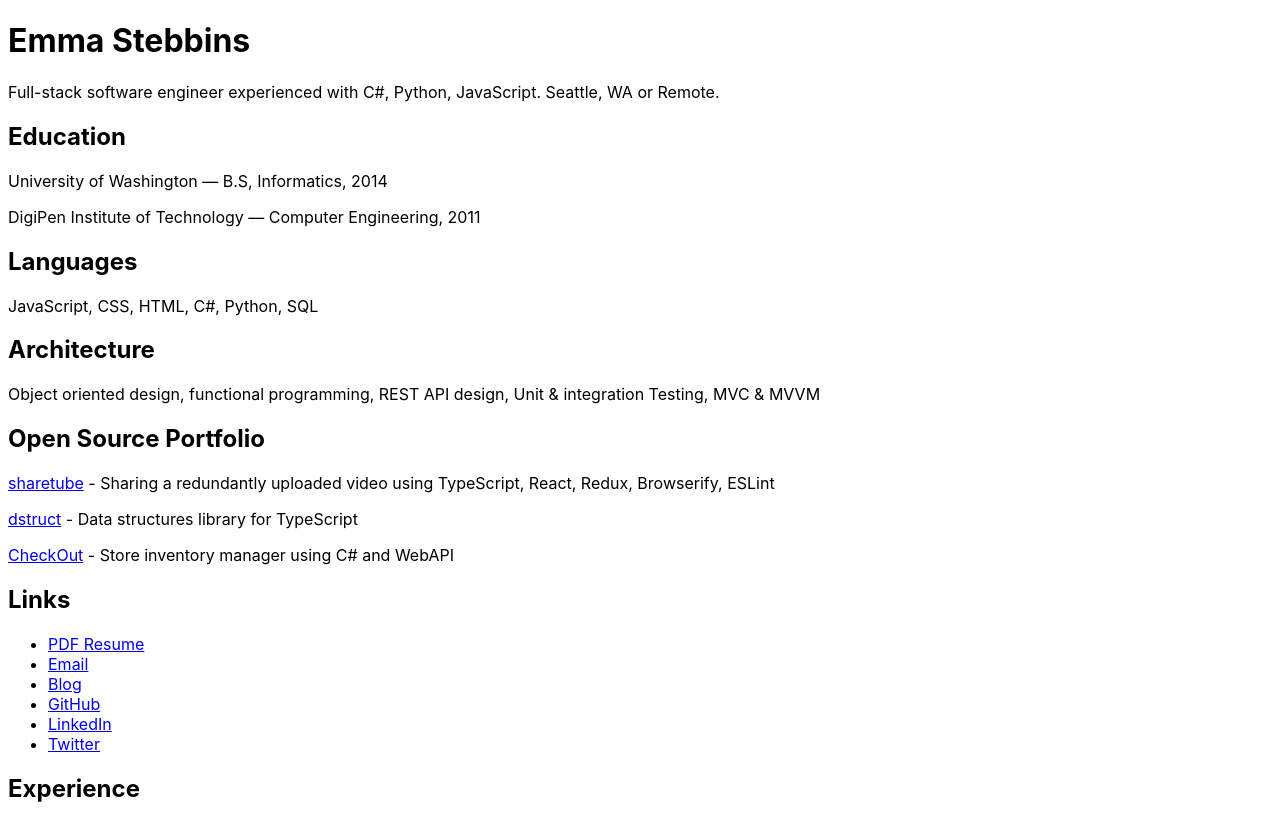
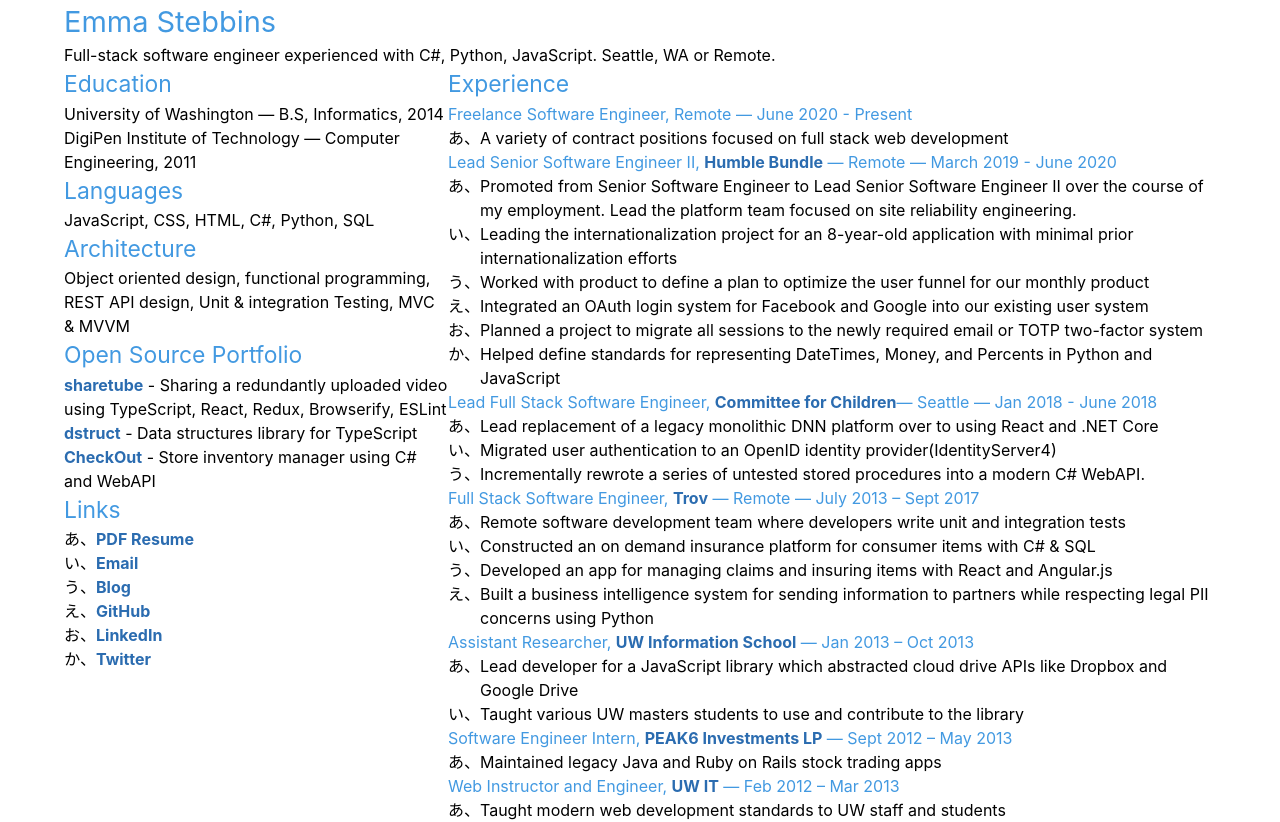
Before and after one commit to emmajsadams/personal-website, a Next.js app: page / in a window 1280 px wide. Shown: the top 822 px of the page. Built offline with nearby package versions, Linux system fonts and the light colour scheme.

Commit message:
Use tailwind in global to style page similar to before

```diff
--- a/styles/globals.css
+++ b/styles/globals.css
@@ -1,5 +1,73 @@
+/**
+ * This injects Tailwind's base styles and any base styles registered by
+ * plugins.
+ */
+@tailwind base;
+
+/**
+ * This injects Tailwind's component classes and any component classes
+ * registered by plugins.
+ */
+@tailwind components;
+
+/**
+ * This injects Tailwind's utility classes and any utility classes registered
+ * by plugins.
+ */
+@tailwind utilities;
+
+/**
+ * Use this directive to control where Tailwind injects the responsive
+ * variations of each utility.
+ *
+ * If omitted, Tailwind will append these classes to the very end of
+ * your stylesheet by default.
+ */
+@tailwind screens;
+
+body,
 html,
-body {
+:root {
   font-family: -apple-system, BlinkMacSystemFont, Segoe UI, Roboto, Oxygen,
     Ubuntu, Cantarell, Fira Sans, Droid Sans, Helvetica Neue, sans-serif;
+  font-size: 16px;
 }
+
+h1,
+h2,
+h3 {
+  color: theme("colors.blue.500");
+}
+
+h1 {
+  font-size: 1.81em;
+}
+
+h2 {
+  font-size: 1.43em;
+}
+
+ul {
+  list-style-type: hiragana;
+  padding-left: 2em;
+}
+
+hr {
+  margin-top: 1.5em;
+  margin-bottom: 1.5em;
+}
+
+a {
+  color: theme("colors.blue.700");
+  @apply font-bold;
+}
+
+/*
+TODO: consider a visited link color
+a:visited {
+  color: theme("colors.purple.400");
+}*/
+
+a:hover {
+  cursor: pointer;
+}
```
